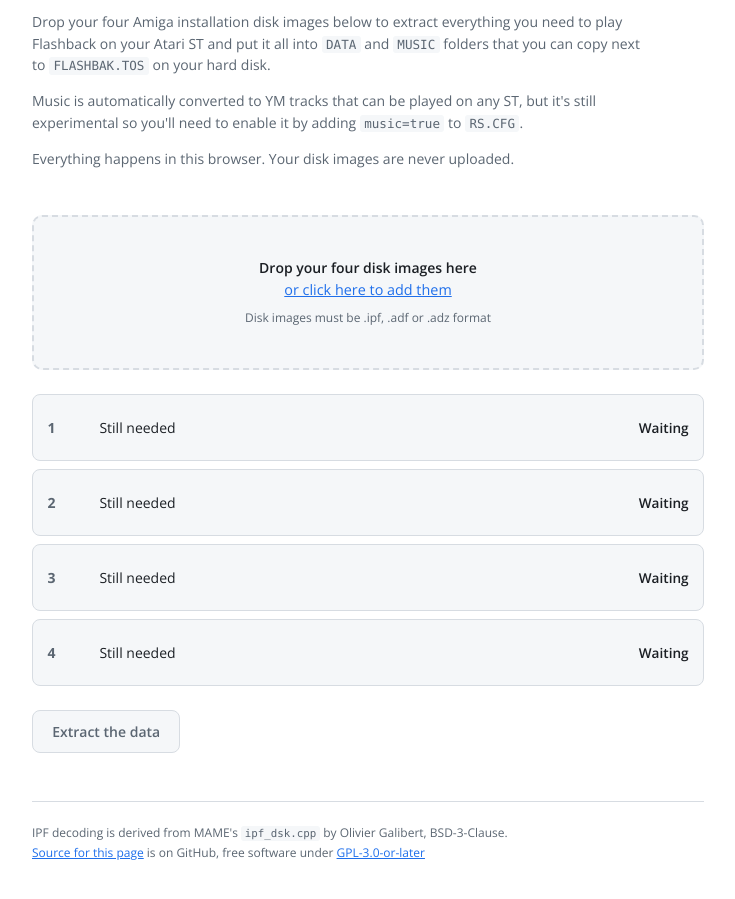
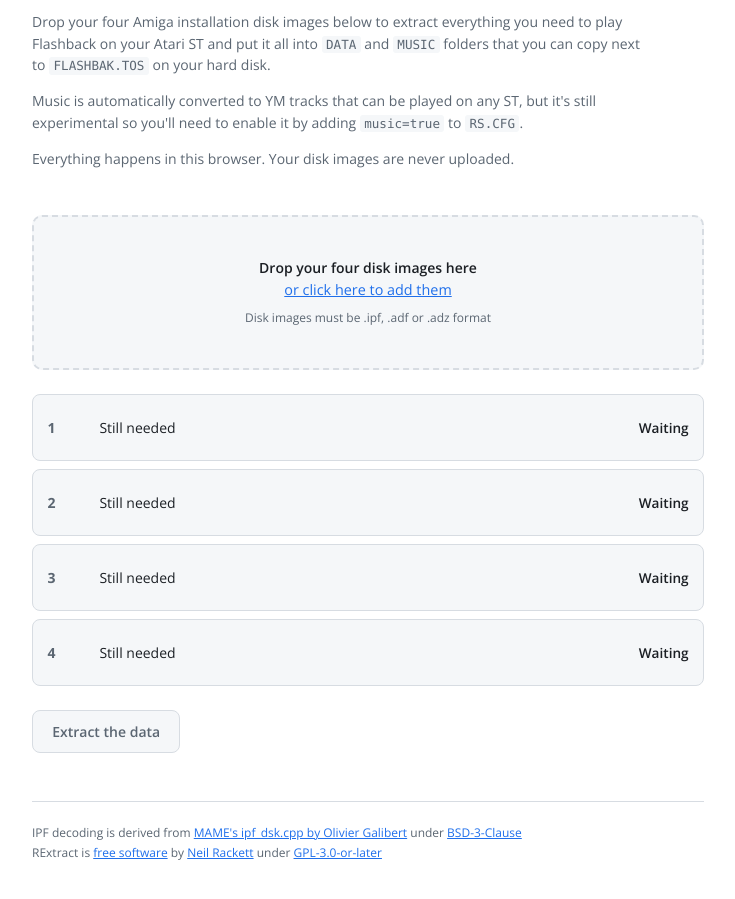
Before and after one commit to neilrackett/web-rextract, a website built with Vite: page index.html in a window 1280 px wide. Shown: the part 157-1056 px from the top of the page, without its empty margins (272-1007 px from the left). Built offline with nearby package versions, Linux system fonts and the light colour scheme.

Commit message:
Updated footer

```diff
--- a/index.html
+++ b/index.html
@@ -73,12 +73,14 @@
 
 		<footer>
 			<p>
-				IPF decoding is derived from MAME's <code>ipf_dsk.cpp</code> by Olivier Galibert,
-				BSD-3-Clause.
+				IPF decoding is derived from
+				<a href="https://github.com/mamedev/mame/blob/master/src/lib/formats/ipf_dsk.cpp" target="_blank">MAME's ipf_dsk.cpp by Olivier Galibert</a>
+				under <a href="https://opensource.org/license/bsd-3-clause" target="_blank">BSD-3-Clause</a>
 			</p>
 			<p>
-				<a href="https://github.com/neilrackett/web-rextract" target="_blank">Source for this page</a> is on GitHub,
-				free software under <a href="https://www.gnu.org/licenses/gpl-3.0.html" target="_blank">GPL-3.0-or-later</a>
+				RExtract is <a href="https://github.com/neilrackett/web-rextract" target="_blank">free software</a>
+				by <a href="https://neilrackett.com" target="_blank">Neil Rackett</a>
+				under <a href="https://www.gnu.org/licenses/gpl-3.0.html" target="_blank">GPL-3.0-or-later</a>
 			</p>
 		</footer>
 	</main>
```
